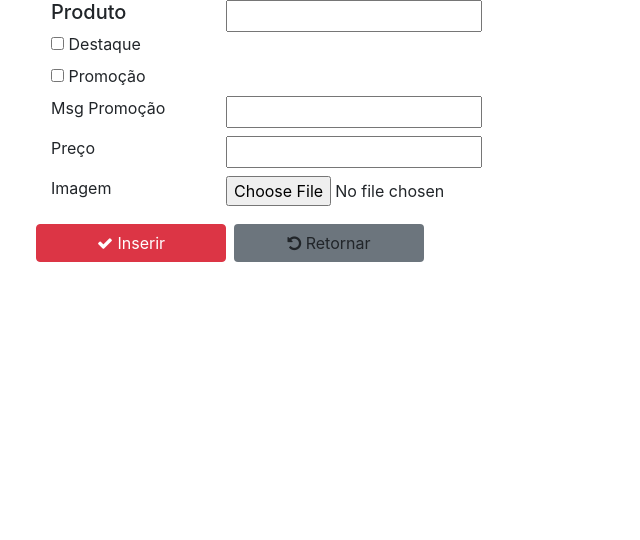
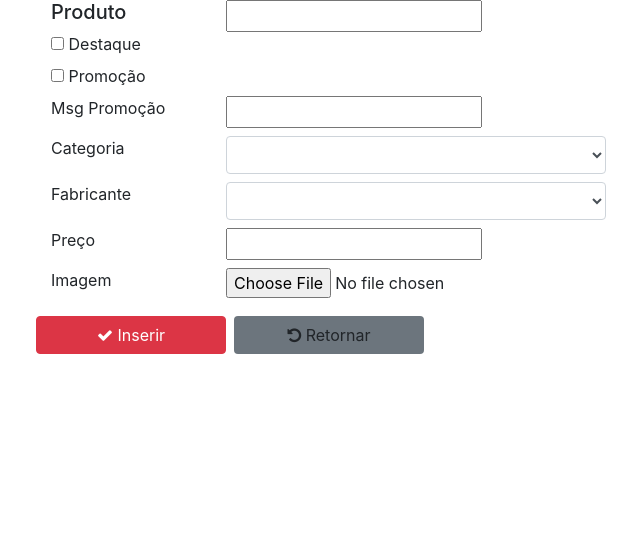
Before and after one commit to ocaiohen/LojaPSI2025, a Django app: page /produto/create in a window 1280 px wide. Shown: the part 56-596 px from the top of the page, without its empty margins (34-674 px from the left). Run offline with Django 4.2, Linux system fonts and the light colour scheme; data that the repository does not hold is empty; some libraries are stand-ins or nearby versions.

Commit message:
Agora se pode ver a categoria e o fabricante do produto em certas páginas

```diff
--- a/loja/templates/produto/produto-create.html
+++ b/loja/templates/produto/produto-create.html
@@ -31,6 +31,22 @@
                 <input name="msgPromocao">
             </div>
             <div class="row mt-2">
+                <label for="CategoriaFk" class="col-md-2">Categoria</label>
+                <select name="CategoriaFk" class="form-control col-md-4">
+                    {% for categoria in categorias %}
+                        <option value="{{ categoria.id }}">{{ categoria.Categoria }}</option>
+                    {% endfor %}
+                </select>
+            </div>
+            <div class="row mt-2">
+                <label for="FabricanteFk" class="col-md-2">Fabricante</label>
+                <select name="FabricanteFk" class="form-control col-md-4">
+                    {% for fabricante in fabricantes %}
+                        <option value="{{ fabricante.id }}">{{ fabricante.Fabricante }}</option>
+                    {% endfor %}
+                </select>
+            </div>
+            <div class="row mt-2">
                 <label for="preco" class="col-md-2">Preço</label>
                 <input name="preco">
             </div>
--- a/loja/views/ProdutoView.py
+++ b/loja/views/ProdutoView.py
@@ -21,6 +21,8 @@ def create_produto_view(request, id=None):
         print(preco)
         print(image)
         try:
+            categoria_id = request.POST.get("CategoriaFk")
+            fabricante_id = request.POST.get("FabricanteFk")
             obj_produto = Produto()
             obj_produto.Produto = produto
             obj_produto.destaque = (destaque is not None)
@@ -32,6 +34,8 @@ def create_produto_view(request, id=None):
                 obj_produto.preco = preco
             obj_produto.criado_em = timezone.now()
             obj_produto.alterado_em = obj_produto.criado_em
+            obj_produto.categoria = Categoria.objects.filter(id=categoria_id).first()
+            obj_produto.fabricante = Fabricante.objects.filter(id=fabricante_id).first()
             # Se for anexado arquivo, salva na pasta e guarda nome no objeto
             if request.FILES is not None:
                 num_files = len(request.FILES.getlist('image'))
@@ -43,11 +47,14 @@ def create_produto_view(request, id=None):
                     if (filename is not None) and (filename != ""):
                         obj_produto.image = filename
             obj_produto.save()
+            print("imagem salva como ", obj_produto.image)
             print("Produto %s salvo com sucesso" % produto)
         except Exception as e:
             print("Erro inserindo produto: %s" % e)
         return redirect("/produto")
-    return render(request, template_name='produto/produto-create.html',status=200)
+    fabricantes = Fabricante.objects.all()
+    categorias = Categoria.objects.all()
+    return render(request, template_name='produto/produto-create.html', context = {"fabricantes": fabricantes, "categorias": categorias}, status=200)
 
 
 
@@ -120,6 +127,7 @@ def edit_produto_postback(request, id=None):
         print(msgPromocao)
         categoria = request.POST.get("CategoriaFk")
         fabricante = request.POST.get("FabricanteFk")
+
         try:
             obj_produto = Produto.objects.filter(id=id).first()
             obj_produto.Produto = produto
--- a/lojaAdmin/urls.py
+++ b/lojaAdmin/urls.py
@@ -25,3 +25,5 @@ urlpatterns = [
     path('', include('loja.urls.HomeUrls')),
     path('produto/', include('loja.urls.ProdutoUrls')),
 ]
+if settings.DEBUG:
+    urlpatterns += static(settings.MEDIA_URL, document_root=settings.MEDIA_ROOT)
```
Also changed, not shown: loja/templates/produto/produto-delete.html (+12 -0 lines), loja/templates/produto/produto-details.html (+12 -0 lines).
